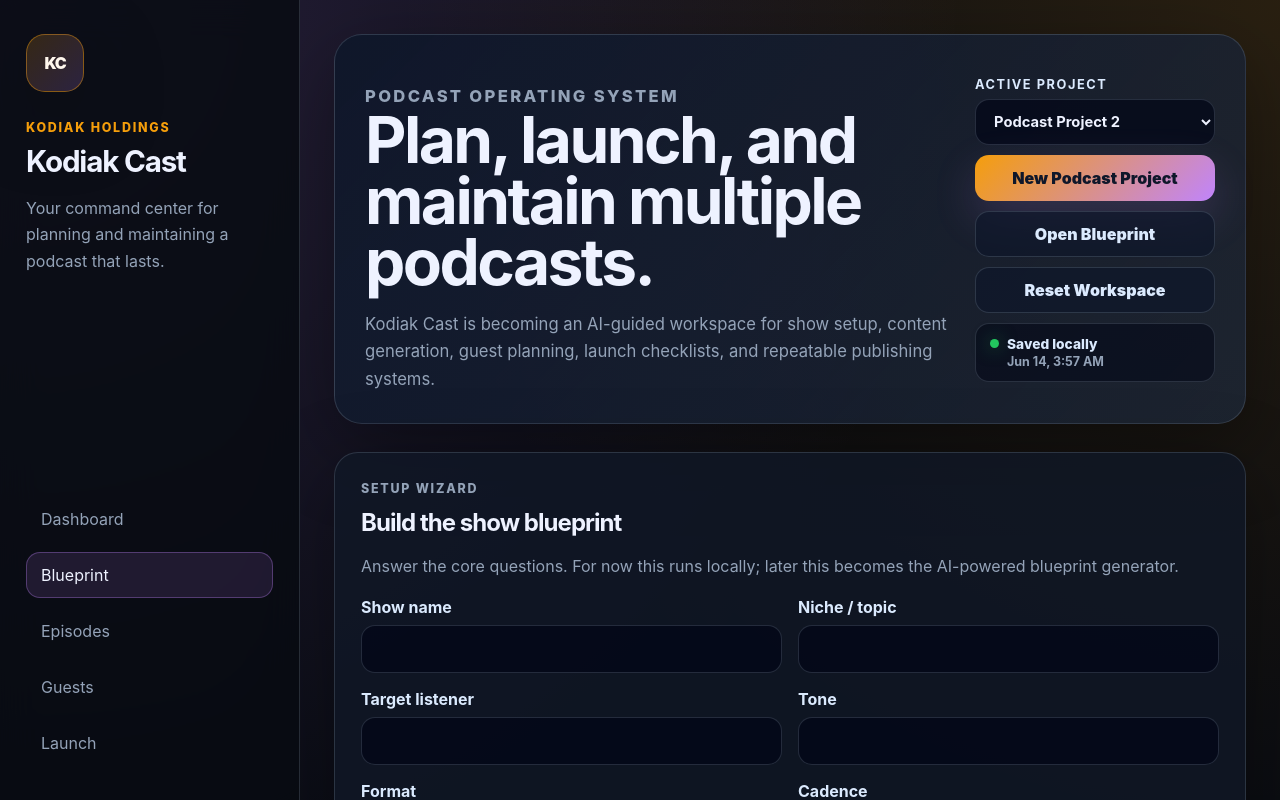
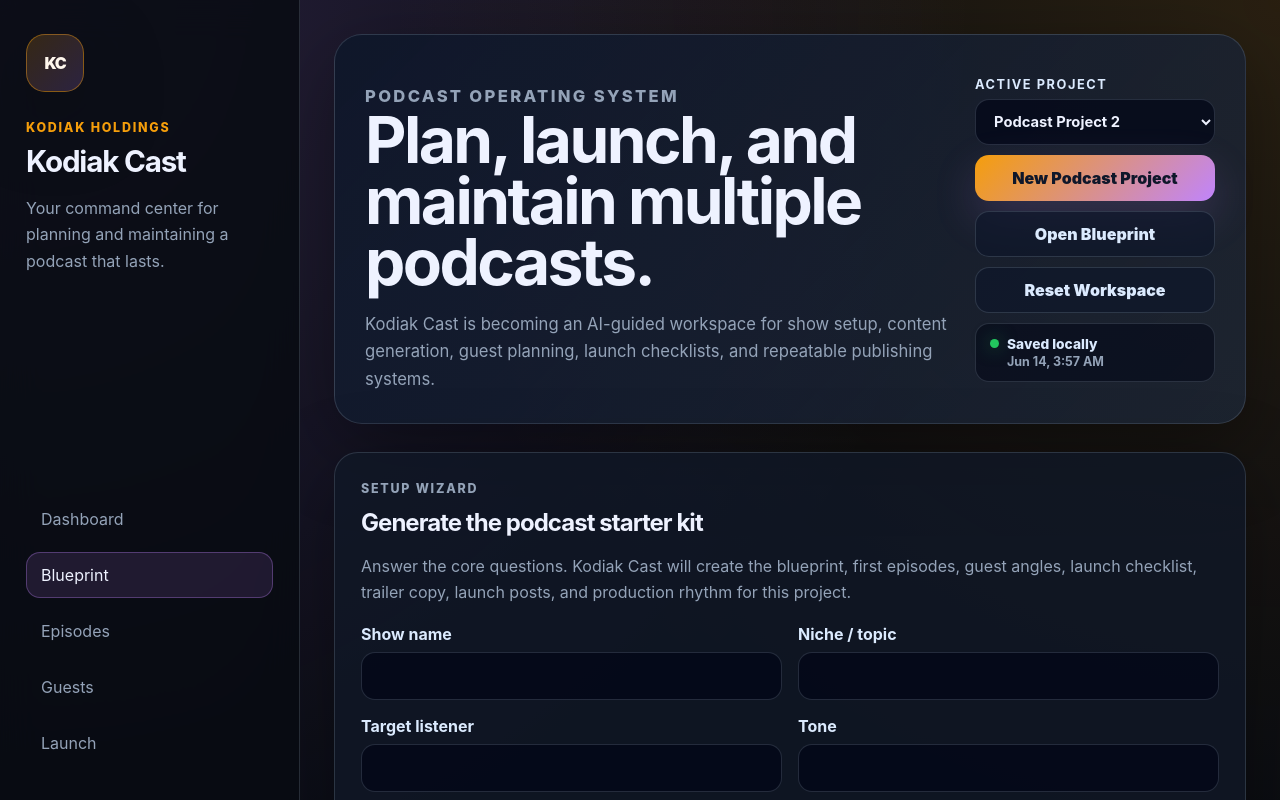
Before and after one commit to PapaKodiak92/kodiak-cast, a React (Vite) app: page / in a window 1280 px wide. Both pictures are taken after a click on the button "New Podcast Project". Shown: the top 800 px of the page. Built offline with nearby package versions, Linux system fonts and the light colour scheme.

Commit message:
Rename blueprint action to starter kit generation

```diff
--- a/src/components/BlueprintForm.tsx
+++ b/src/components/BlueprintForm.tsx
@@ -15,8 +15,11 @@
     <section className="panel form-panel">
       <div className="section-heading">
         <p className="eyebrow">Setup Wizard</p>
-        <h2>Build the show blueprint</h2>
-        <p>Answer the core questions. For now this runs locally; later this becomes the AI-powered blueprint generator.</p>
+        <h2>Generate the podcast starter kit</h2>
+        <p>
+          Answer the core questions. Kodiak Cast will create the blueprint, first episodes, guest angles,
+          launch checklist, trailer copy, launch posts, and production rhythm for this project.
+        </p>
       </div>
 
       <div className="form-grid">
@@ -52,7 +55,7 @@
       </label>
 
       <button className="primary-button" onClick={onGenerate} type="button">
-        Generate Blueprint
+        Generate Starter Kit
       </button>
     </section>
   );
```
